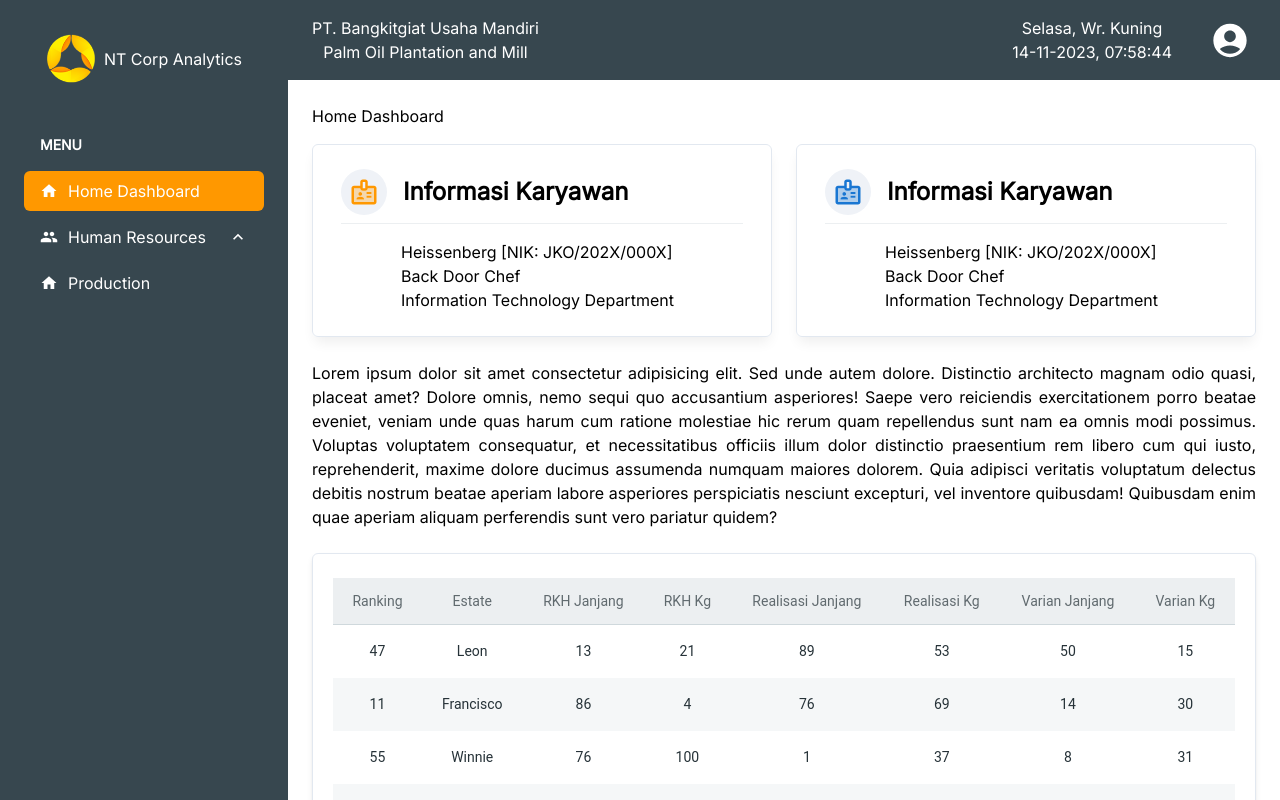
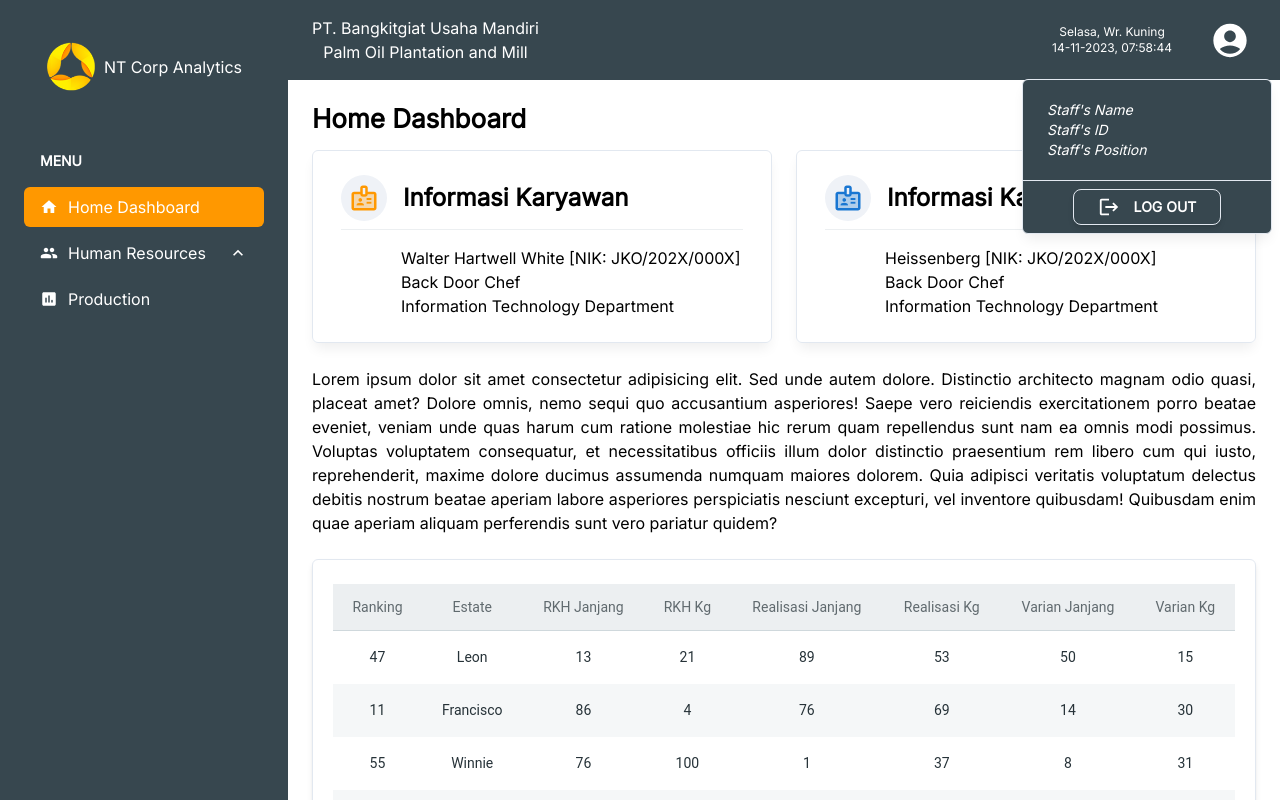
Before and after one commit to emilfauzan/erpplayground, a Next.js app: page /dashboard/home in a window 1280 px wide. Both pictures are taken after a click on the link 1240 px from the left and 40 px from the top of the page. Built offline with nearby package versions, Linux system fonts and the light colour scheme.

Commit message:
modified dropdownuser & logout button

```diff
--- a/components/navigation/Sidebar/Sidebar.tsx
+++ b/components/navigation/Sidebar/Sidebar.tsx
@@ -8,7 +8,8 @@ import { SidebarProp } from "@/interface/typings";
 import SidebarLinkGroup from "./SidebarLinkGroup";
 import ArrowBackIosIcon from "@mui/icons-material/ArrowBackIos";
 import HomeIcon from "@mui/icons-material/Home";
-import GroupIcon from "@mui/icons-material/Group";
+import GroupRoundedIcon from '@mui/icons-material/GroupRounded';
+import AssessmentRoundedIcon from '@mui/icons-material/AssessmentRounded';
 import KeyboardArrowUpIcon from "@mui/icons-material/KeyboardArrowUp";
 import CompanyLogo from "@/public/images/companyLogo/companyLogo.png";
 import Image from "next/image";
@@ -68,7 +69,11 @@ const Sidebar = ({ sidebarOpen, setSidebarOpen }: SidebarProp) => {
                 className="flex items-center justify-between gap-2 px-6
         py-5.5 lg:block lg:py-6.5"
             >
-                <Link href={"home"}>
+                <Link href={"home"}
+                    className={`group relative flex items-center gap-2.5 rounded-md px-4 py-2 font-medium text-white duration-300 ease-in-out
+                ${pathname === "/dashboard/home"
+                        }`}
+                >
                     <div
                         className="content flex w-full place-items-center
               justify-center py-2 align-middle"
@@ -90,7 +95,7 @@ const Sidebar = ({ sidebarOpen, setSidebarOpen }: SidebarProp) => {
                     onClick={() => setSidebarOpen(!sidebarOpen)}
                     aria-controls="sidebar"
                     aria-expanded={sidebarOpen}
-                    className="ml-0 block border border-whiten lg:hidden hover:bg-black"
+                    className="ml-0 block border border-whiten lg:hidden hover:bg-black duration-300 ease-in-out"
                     variant="outlined"
                 >
                     <svg
@@ -165,7 +170,7 @@ ${pathname === "/dashboard/home" &&
                                                     viewBox="0 0 18 18"
                                                     fill="none"
                                                 >
-                                                    <GroupIcon />
+                                                    <GroupRoundedIcon />
                                                 </svg>
                                                 Human Resources
                                                 <svg
@@ -199,27 +204,7 @@ ${pathname === "/dashboard/home" &&
                                                                 viewBox="0 0 18 18"
                                                                 fill="none"
                                                             >
-                                                                <GroupIcon />
-                                                            </svg>
-                                                            HR Dashboard
-                                                        </Link>
-                                                    </li>
-                                                    <li>
-                                                        <Link
-                                                            href="/dashboard/human_resources"
-                                                            className={`group relative flex items-center gap-2.5 rounded-md py-2 px-4 font-medium text-white duration-300
-                                ease-in-out hover:bg-white hover:text-black ${pathname === "/dashboard/human_resources" &&
-                                                                "bg-orange-500 dark:bg-black"
-                                                                } `}
-                                                        >
-                                                            <svg
-                                                                className="fill-current"
-                                                                width="18"
-                                                                height="18"
-                                                                viewBox="0 0 18 18"
-                                                                fill="none"
-                                                            >
-                                                                <GroupIcon />
+                                                                <GroupRoundedIcon />
                                                             </svg>
                                                             HR Dashboard
                                                         </Link>
@@ -244,7 +229,7 @@ ${pathname === "/dashboard/production" &&
                                         viewBox="0 0 18 18"
                                         fill="none"
                                     >
-                                        <HomeIcon />
+                                        <AssessmentRoundedIcon />
                                     </svg>
                                     Production
                                 </Link>
--- a/components/navigation/Topbar/DropdownUser.tsx
+++ b/components/navigation/Topbar/DropdownUser.tsx
@@ -1,57 +1,92 @@
 import Link from "next/link";
-// import { useEffect, useRef, useState } from "react";
-import AccountCircleIcon from '@mui/icons-material/AccountCircle';
+import { useEffect, useRef, useState } from "react";
+import { Button } from "@material-tailwind/react";
+import AccountCircleRoundedIcon from '@mui/icons-material/AccountCircleRounded';
+import LogoutIcon from "@mui/icons-material/Logout";
 
 const DropdownUser = () => {
-    // const [dropdownOpen, setDropdownOpen] = useState(false);
+    const [dropdownOpen, setDropdownOpen] = useState(false);
 
-    // const trigger = useRef<any>(null);
-    // const dropdown = useRef<any>(null);
+    const trigger = useRef<any>(null);
+    const dropdown = useRef<any>(null);
 
     // close on click outside
-    // useEffect(() => {
-    //     const clickHandler = ({ target }: MouseEvent) => {
-    //         if (!dropdown.current) return;
-    //         if (
-    //             !dropdownOpen ||
-    //             dropdown.current.contains(target) ||
-    //             trigger.current.contains(target)
-    //         )
-    //             return;
-    //         setDropdownOpen(false);
-    //     };
-    //     document.addEventListener("click", clickHandler);
-    //     return () => document.removeEventListener("click", clickHandler);
-    // });
+    useEffect(() => {
+        const clickHandler = ({ target }: MouseEvent) => {
+            if (!dropdown.current) return;
+            if (
+                !dropdownOpen ||
+                dropdown.current.contains(target) ||
+                trigger.current.contains(target)
+            )
+                return;
+            setDropdownOpen(false);
+        };
+        document.addEventListener("click", clickHandler);
+        return () => document.removeEventListener("click", clickHandler);
+    });
 
     // close if the esc key is pressed
-    // useEffect(() => {
-    //     const keyHandler = ({ keyCode }: KeyboardEvent) => {
-    //         if (!dropdownOpen || keyCode !== 27) return;
-    //         setDropdownOpen(false);
-    //     };
-    //     document.addEventListener("keydown", keyHandler);
-    //     return () => document.removeEventListener("keydown", keyHandler);
-    // });
+    useEffect(() => {
+        const keyHandler = ({ keyCode }: KeyboardEvent) => {
+            if (!dropdownOpen || keyCode !== 27) return;
+            setDropdownOpen(false);
+        };
+        document.addEventListener("keydown", keyHandler);
+        return () => document.removeEventListener("keydown", keyHandler);
+    });
 
     return (
         <div className="relative">
             <Link
-                // ref={trigger}
-                // onClick={() => setDropdownOpen(!dropdownOpen)}
+                ref={trigger}
+                onClick={() => setDropdownOpen(!dropdownOpen)}
                 className="flex items-center gap-4"
                 href={"#"}
             >
                 <svg
-                    className="mr-5 hidden text-white sm:block"
+                    className="mr-5 hidden hover:text-orange-400 text-white sm:block duration-300 ease-in-out"
                     width={60}
                     height={45}
                     viewBox="0 0 12 8"
                     fill="none"
                 >
-                    <AccountCircleIcon />
+                    <AccountCircleRoundedIcon />
                 </svg>
             </Link>
+            <div
+                ref={dropdown}
+                onFocus={() => setDropdownOpen(true)}
+                onBlur={() => setDropdownOpen(false)}
+                className={`absolute right-2 mt-4 w-62.5 flex-col rounded-md border border-stroke bg-blue-gray-800 text-white shadow-default dark:border-strokedark ${dropdownOpen === true ? "block" : "hidden"
+                    }`}
+            >
+                <ul className="flex flex-col gap-5 border-b border-stroke px-6 py-5 dark:border-stroke">
+                    <h1 className="text-sm italic">
+                        Staff&apos;s Name <br /> Staff&apos;s ID <br /> Staff&apos;s
+                        Position
+                    </h1>
+                </ul>
+                <div className="text-center py-2">
+                    <Button className="gap-3.5 px-6 py-1.5 text-sm font-bolder duration-300 ease-in-out hover:bg-red-500 hover:border-red-500 lg:text-base border border-stroke">
+                        <Link
+                            href={"/"}
+                            className="flex items-center gap-3.5 text-sm font-bolder duration-300 ease-in-out "
+                        >
+                            <svg
+                                className="fill-current"
+                                width={22}
+                                height={22}
+                                viewBox="0 0 22 22"
+                                fill="none"
+                            >
+                                <LogoutIcon />
+                            </svg>
+                            Log Out
+                        </Link>
+                    </Button>
+                </div>
+            </div>
         </div>
     );
 };
--- a/components/navigation/Topbar/Topbar.tsx
+++ b/components/navigation/Topbar/Topbar.tsx
@@ -20,7 +20,7 @@ const Topbar = ({ sidebarOpen, setSidebarOpen }: TopbarProp) => {
                             event.stopPropagation();
                             setSidebarOpen(!sidebarOpen);
                         }}
-                        className="z-99 block rounded-sm border-stroke bg-orange-500 p-1.5 shadow-sm lg:hidden"
+                        className="z-99 block rounded-sm border-stroke bg-orange-500 hover:bg-white hover:text-black p-1.5 shadow-sm lg:hidden duration-300 ease-in-out"
                     >
                         <svg
                             fill="none"
@@ -52,8 +52,11 @@ const Topbar = ({ sidebarOpen, setSidebarOpen }: TopbarProp) => {
                     </h2>
                 </div>
             </div>
-            <div className="flex items-center gap-3 2xsm:gap-7">
+            <div className="flex items-center gap-3 2xsm:gap-7 text-xs">
+                <span className='text-right'>
                 <GetLiveTime />
+
+                </span>
                 <DropdownUser />
             </div>
         </header>
--- a/pages/dashboard/home/Home.tsx
+++ b/pages/dashboard/home/Home.tsx
@@ -7,13 +7,13 @@ import { orange } from '@mui/material/colors';
 function Home() {
     return (
         <>
-            <h1 className='pb-4'>Home Dashboard</h1>
+            <h1 className='pb-4 text-title-md2 font-bold'>Home Dashboard</h1>
 
             <div className="grid grid-cols-1 gap-4 md:grid-cols-2 md:gap-6 xl:grid-cols-2 2xl:gap-7.5">
                 <CardDataStats
                     title="Informasi Karyawan"
                     subtitle={
-                        `Heissenberg [NIK: JKO/202X/000X]` + `\n` + `Back Door Chef`
+                        `Walter Hartwell White [NIK: JKO/202X/000X]` + `\n` + `Back Door Chef`
                     }
                     description={`Information Technology Department`}
                 >
```
